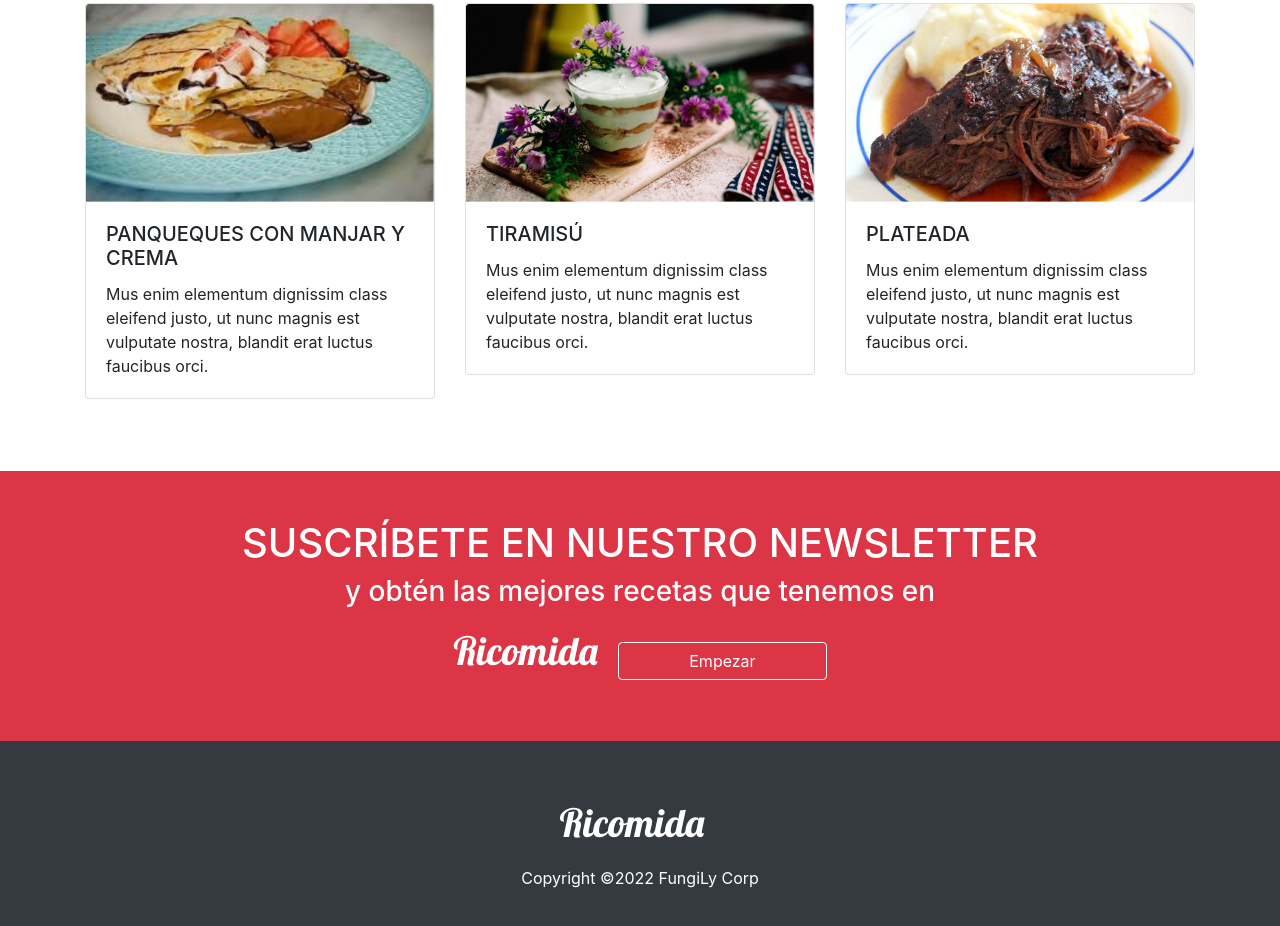
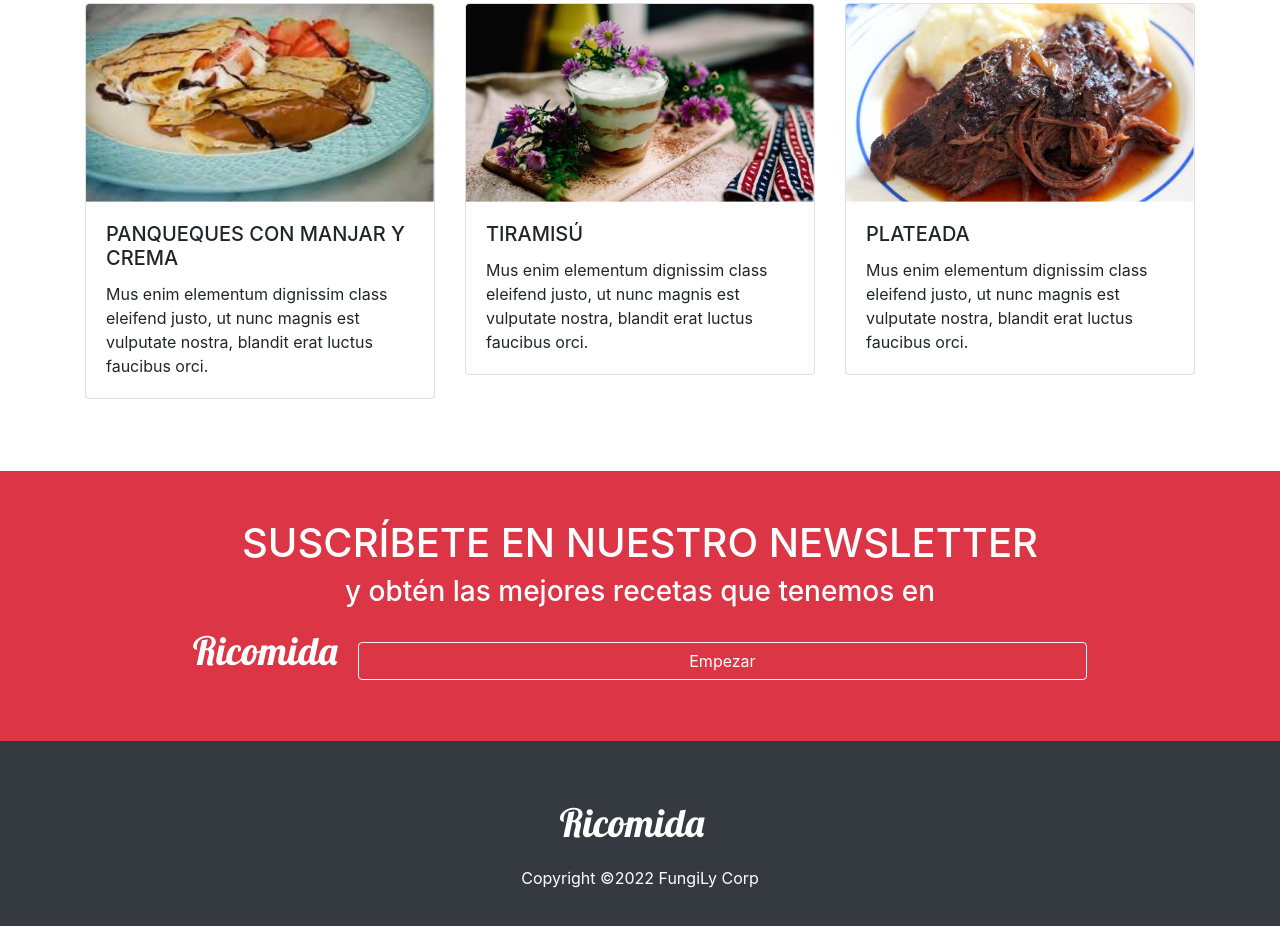
Before and after one commit to Fungi-ly/RICOMIDA, a plain HTML site: page index.html in a window 1280 px wide. Shown: the part 1748-2674 px from the top of the page. Drawn offline with nearby package versions, Linux system fonts and the light colour scheme.

Commit message:
Update index.html

```diff
--- a/index.html
+++ b/index.html
@@ -348,7 +348,7 @@
        <h1 >SUSCRÍBETE EN NUESTRO NEWSLETTER</h1>
 
        <h3 class="text-center">  y obtén las mejores recetas que tenemos en   <h3 class="navbar-brand text-white ">Ricomida</h3> </h3>
-       <button type="button" class="btn btn-light bg-danger text-white col-2">Empezar</button>
+       <button type="button" class="btn btn-light bg-danger text-white col-7">Empezar</button>
 
       </footer>
       <footer class="container-fluid bg-dark bg-70%  py-5 text-center">
```
